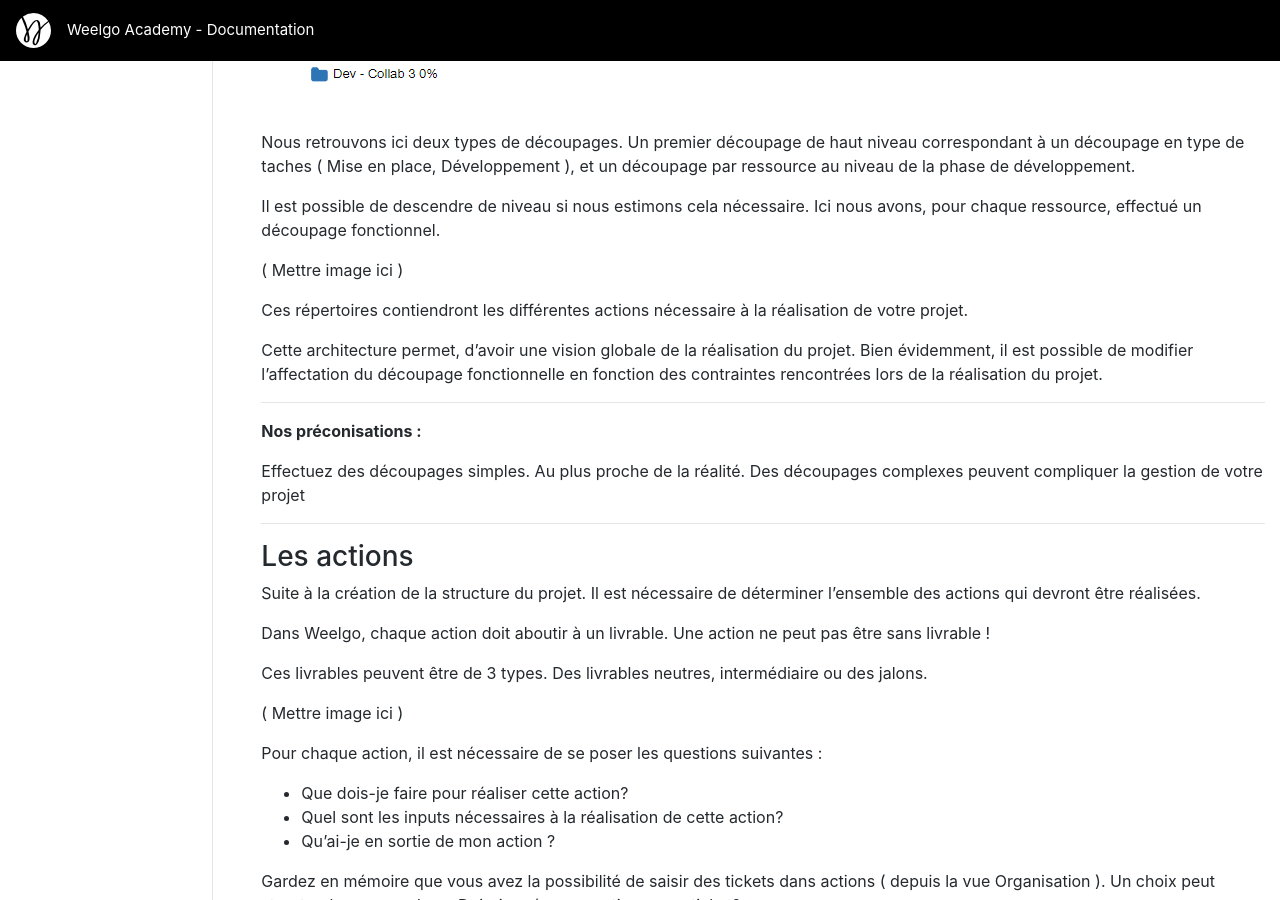
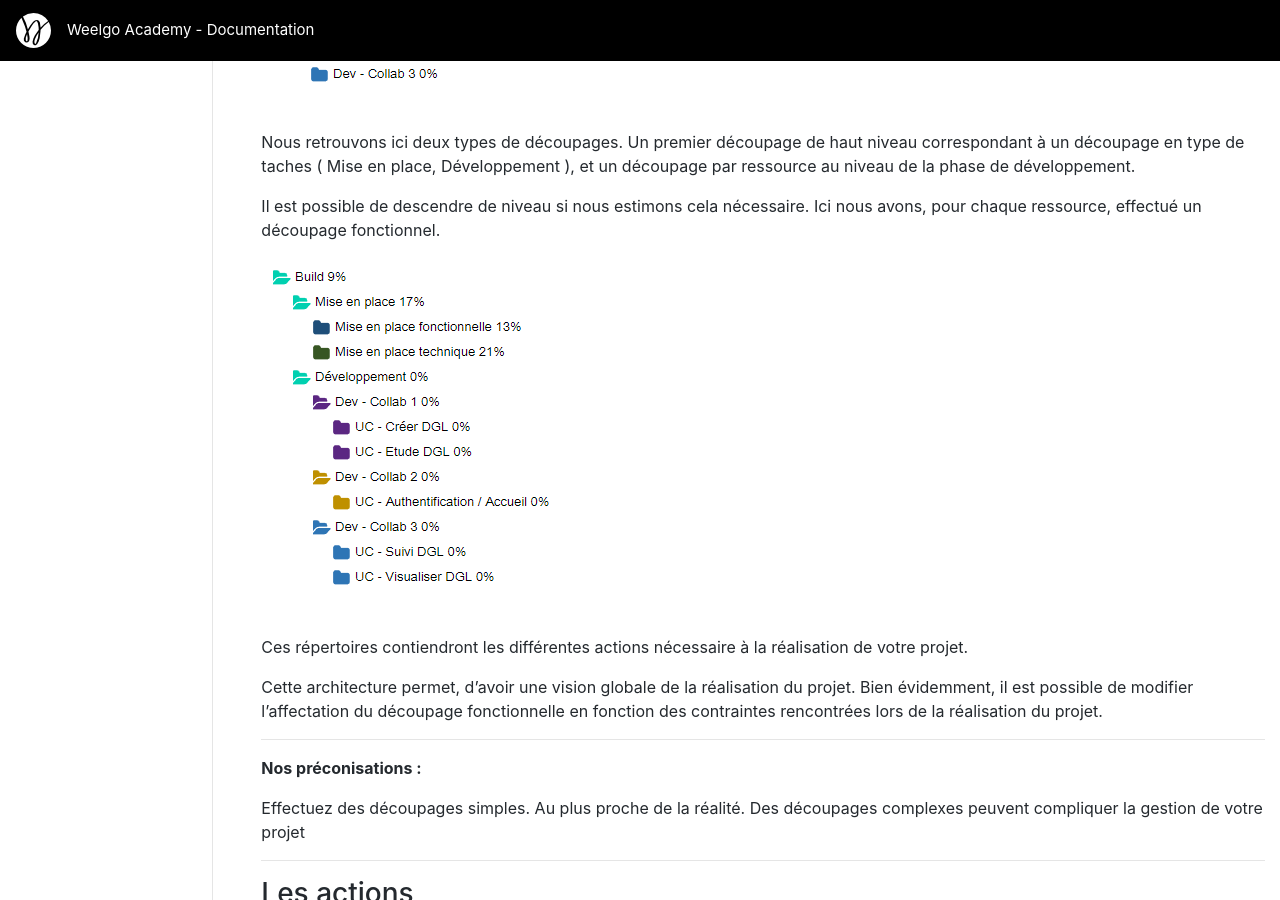
Before and after one commit to Weelgo/weelgo.github.io, a Jekyll site: the page built from fr/tutoriels/creationReseau.md, in a window 1280 px wide and 900 px high, scrolled down 916 px. Built offline with Jekyll 4.4.1, drawn with Linux system fonts in a browser that asks for light colours.

Commit message:
Update creationReseau.md

```diff
--- a/fr/tutoriels/creationReseau.md
+++ b/fr/tutoriels/creationReseau.md
@@ -31,14 +31,15 @@ De nombreux critères peuvent être utilisés pour effectuer ce découpage :
 
 Suite à l'identification des phases de votre projet, vous pouvez créer la structure du projet dans Weelgo. Cela est matérialisé par la création de répertoires et de sous répertoires dans la vue "Réseau"
 
-![GitHub Logo](/fr/img/repertoire.png)
+![repertoire](/fr/img/repertoire.png?style=centerme)
 
 
 Nous retrouvons ici deux types de découpages. Un premier découpage de haut niveau correspondant à un découpage en type de taches ( Mise en place, Développement ), et un découpage par ressource au niveau de la phase de développement.
 
 Il est possible de descendre de niveau si nous estimons cela nécessaire.  Ici nous avons, pour chaque ressource, effectué un découpage fonctionnel.
 
-( Mettre image ici )
+![repertoire2](/fr/img/repertoire2.png?style=centerme)
+
 
 Ces répertoires contiendront les différentes actions nécessaire à la réalisation de votre projet.
 
@@ -60,7 +61,7 @@ Dans Weelgo, chaque action doit aboutir à un livrable. Une action ne peut pas
 
 Ces livrables peuvent être de 3 types. Des livrables neutres, intermédiaire ou des jalons.
 
-( Mettre image ici )
+![action](/fr/img/actions.png?style=centerme)
 
 Pour chaque action, il est nécessaire de se poser les questions suivantes :
 * Que dois-je faire pour réaliser cette action?
```
